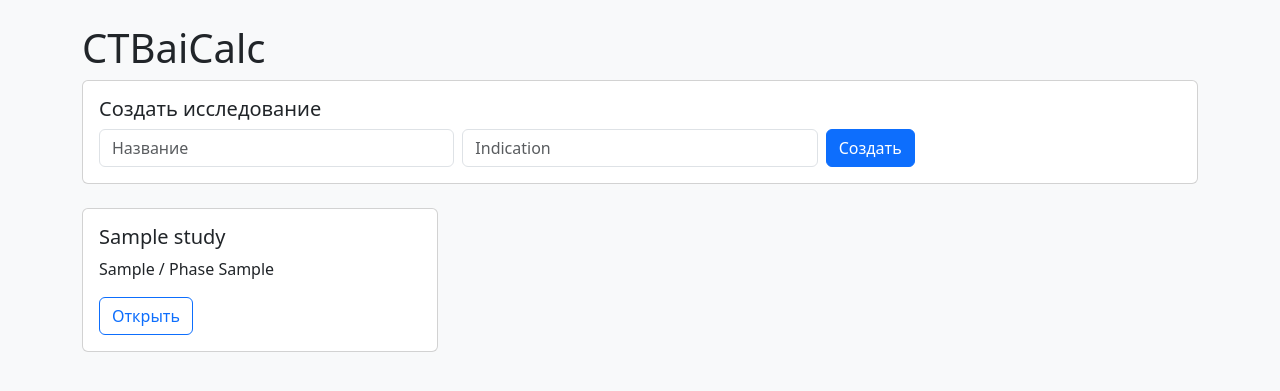
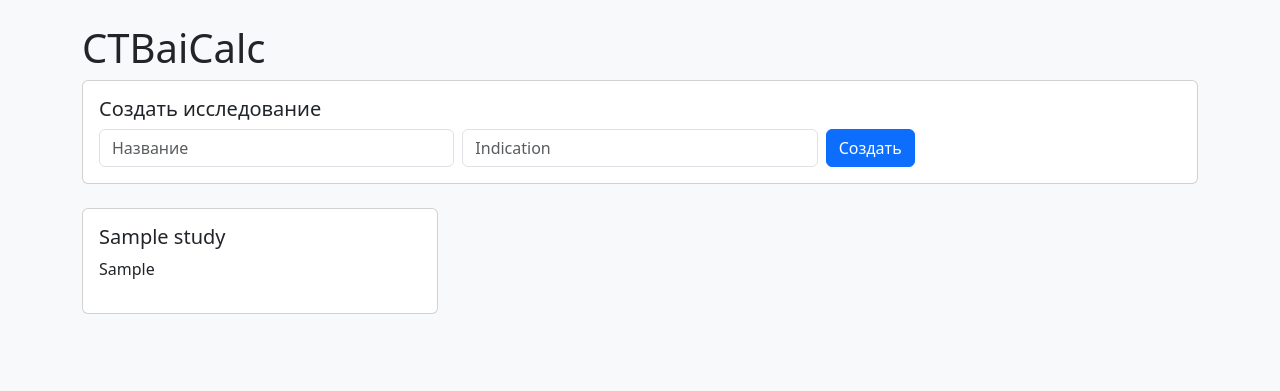
Before and after one commit to apavozkov/CTBaiCalc, a FastAPI app: page / in a window 1280 px wide. Shown: the top 391 px of the page. Run offline with FastAPI, Linux system fonts and the light colour scheme; tables that the repository leaves empty hold one stand-in row (values such as "Sample post").

Commit message:
Update index.html

```diff
--- a/app/templates/index.html
+++ b/app/templates/index.html
@@ -5,7 +5,7 @@
 <div class='row g-2'><div class='col'><input id='name' class='form-control' placeholder='Название'></div><div class='col'><input id='indication' class='form-control' placeholder='Indication'></div><div class='col'><button class='btn btn-primary' onclick='createStudy()'>Создать</button></div></div></div>
 <div class='row'>
 {% for s in studies %}
-<div class='col-md-4'><div class='card mb-3'><div class='card-body'><h5>{{s.name}}</h5><p>{{s.indication}} / Phase {{s.phase}}</p><a class='btn btn-outline-primary' href='/study/{{s.id}}'>Открыть</a></div></div></div>
+<div class='col-md-4'><div class='card mb-3'><div class='card-body' role='link' tabindex='0' style='cursor:pointer' onclick="window.location.href='/study/{{s.id}}'" onkeydown="if(event.key==='Enter'||event.key===' '){window.location.href='/study/{{s.id}}'}"><h5>{{s.name}}</h5><p>{{s.indication}}</p></div></div></div>
 {% endfor %}
 </div></div>
 <script>
```
